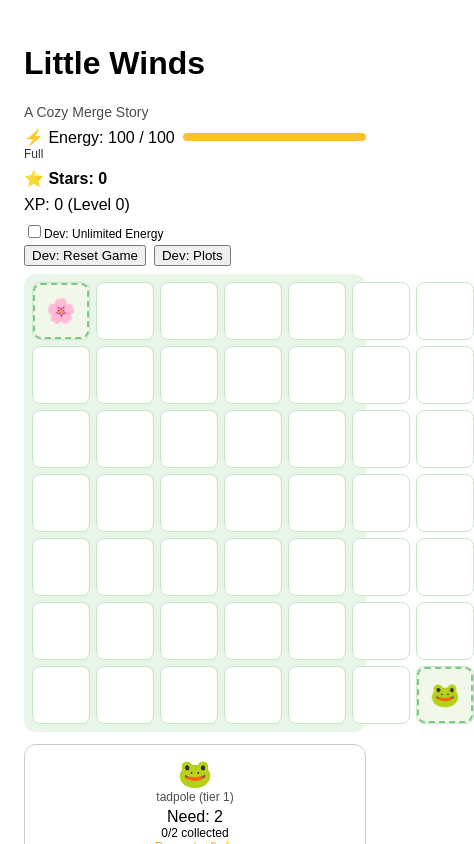
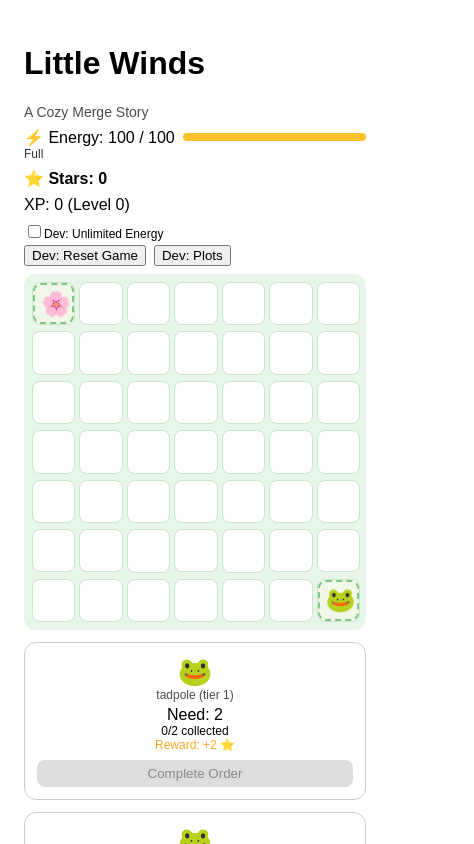
Before and after one commit to sssamanther/matchy, a React (Vite) app: page / in a window 390 px wide. Shown: the top 844 px of the page, 474 px wide, since content can reach past the window. Built offline with nearby package versions, Linux system fonts and the light colour scheme.

Commit message:
Fix mobile board overflow with responsive grid

```diff
--- a/src/App.tsx
+++ b/src/App.tsx
@@ -24,7 +24,7 @@ export default function App() {
   }
 
   return (
-    <div style={{ padding: 16, fontFamily: 'sans-serif', maxWidth: 480, margin: '0 auto' }}>
+    <div style={{ padding: 16, fontFamily: 'sans-serif', maxWidth: 480, margin: '0 auto', width: '100%', boxSizing: 'border-box', minWidth: 0 }}>
       <style>{`
         @keyframes pop { 0% { transform: scale(1); } 50% { transform: scale(1.25); } 100% { transform: scale(1); } }
         .pop { animation: pop 0.3s ease; }
--- a/src/components/Board.tsx
+++ b/src/components/Board.tsx
@@ -40,7 +40,7 @@ export default function Board({
     <div
       style={{
         display: 'grid',
-        gridTemplateColumns: `repeat(${board[0].length}, 1fr)`,
+        gridTemplateColumns: 'repeat(7, minmax(0, 1fr))',
         gap: 6,
         padding: 8,
         background: '#e8f5e9',
@@ -49,6 +49,9 @@ export default function Board({
         transition: 'transform 0.1s',
         touchAction: 'none',
         userSelect: 'none',
+        width: '100%',
+        boxSizing: 'border-box',
+        minWidth: 0,
       }}
     >
       {board.map((row, r) =>
@@ -60,8 +63,8 @@ export default function Board({
               data-row={r}
               data-col={c}
               style={{
-                width: 56,
-                height: 56,
+                width: '100%',
+                aspectRatio: '1 / 1',
                 background:
                   isHover
                     ? '#c8e6c9'
```
